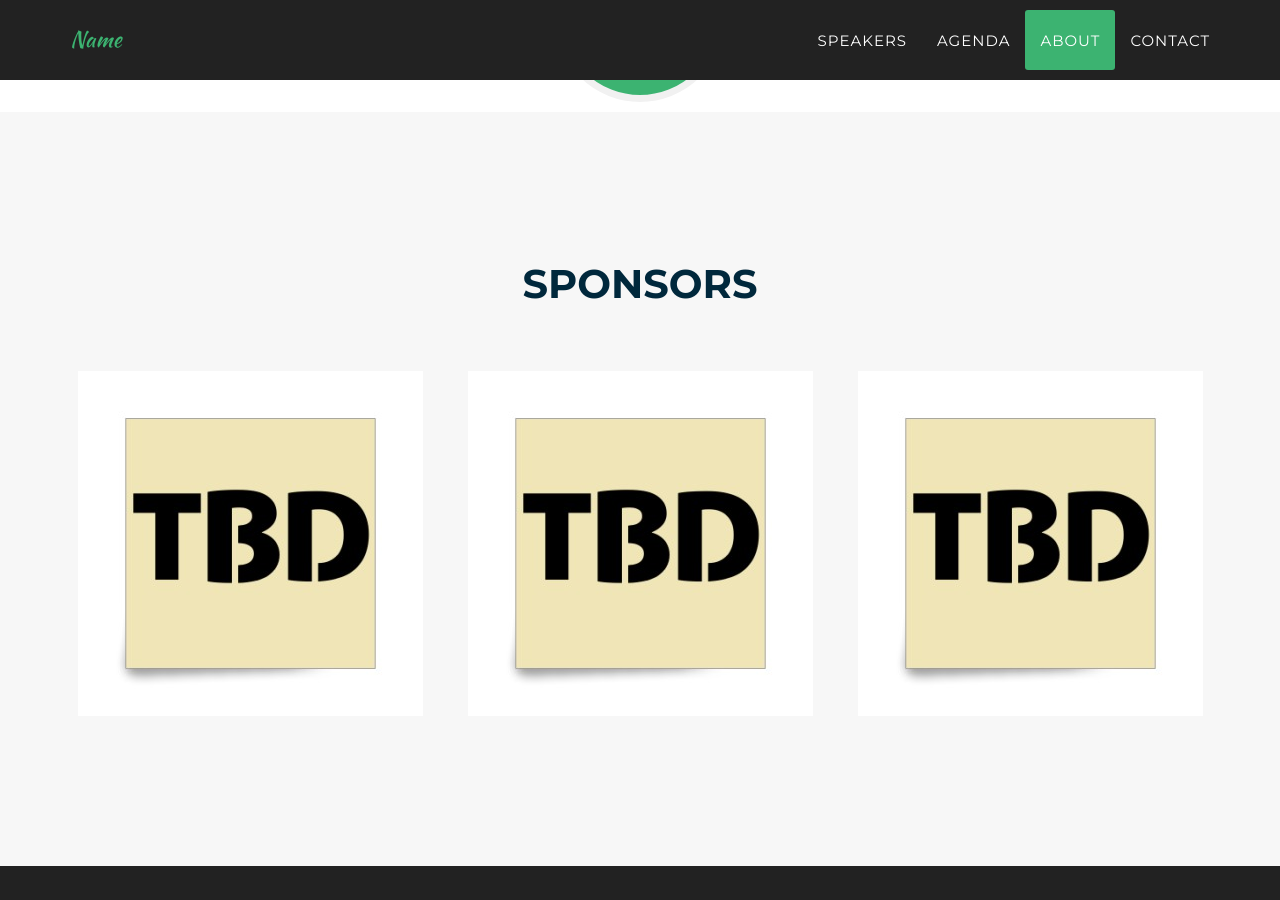
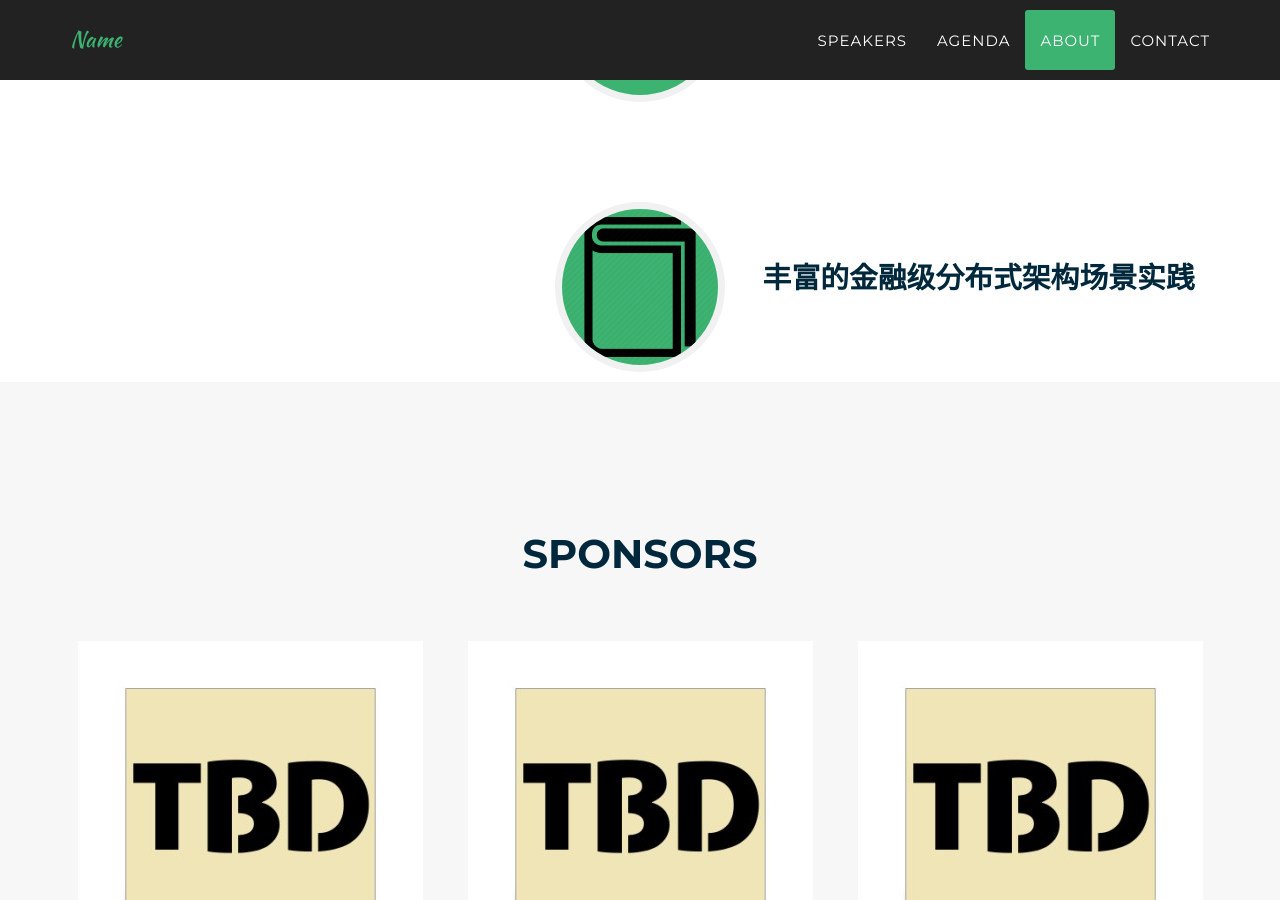
Before and after one commit to antloop/antloop.github.io, a Jekyll site: the page built from _2016_pages/index.html, in a window 1280 px wide and 900 px high, scrolled down 3684 px. Built offline with Jekyll 4.4.1, drawn with Linux system fonts in a browser that asks for light colours; some web fonts are replaced.

Commit message:
poc stage

```diff
--- a/_includes/2016_data/about.html
+++ b/_includes/2016_data/about.html
@@ -16,7 +16,7 @@
                             </div>
                             <div class="timeline-panel">
                                 <div class="timeline-heading">
-                                    <div style="font-size: 180%; margin-top:60px">
+                                    <div style="font-size: 160%; margin-top:60px">
                                         <h4>接口、组件级自动化测试</h4>
                                     </div>
                                 </div>
@@ -32,7 +32,7 @@
                             </div>
                             <div class="timeline-panel">
                                 <div class="timeline-heading">
-                                    <div style="font-size: 180%; margin-top:60px">
+                                    <div style="font-size: 160%; margin-top:60px">
                                         <h4>标准、精细化测试验证</h4>
                                     </div>
                                 </div>
@@ -48,7 +48,7 @@
                             </div>
                             <div class="timeline-panel">
                                 <div class="timeline-heading">
-                                    <div style="font-size: 180%; margin-top:60px">
+                                    <div style="font-size: 160%; margin-top:60px">
                                         <h4>高效、可视化用例维护</h4>
                                     </div>
                                 </div>
@@ -58,6 +58,22 @@
                                 <!--<a href="/2016/team" class="page-scroll btn btn-sm">Learn More</a>-->
                             </div>
                         </li>
+                        <li class="timeline-inverted">
+                            <div class="timeline-image">
+                                <img class="img-circle img-responsive" src="../css/2016_style/img/booklet-icon.png" alt="">
+                            </div>
+                            <div class="timeline-panel">
+                                <div class="timeline-heading">
+                                    <div style="font-size: 160%; margin-top:60px">
+                                        <h4>丰富的金融级分布式架构场景实践</h4>
+                                    </div>
+                                </div>
+                                <!--<div class="timeline-heading">-->
+                                <!--<p class="text-muted">View or Download our event booklet</p>-->
+                                <!--</div>-->
+                                <!--<a href="/booklet" class="page-scroll btn btn-sm">Learn More</a>-->
+                            </div>
+                        </li>
                     </ul>
                 </div>
             </div>
--- a/_includes/2017_data/intro.html
+++ b/_includes/2017_data/intro.html
@@ -29,7 +29,7 @@
                 }
                 </style>
 
-                <div class="video"><iframe src="https://gw.alipayobjects.com/os/rmsportal/oPninrPrIPyPirmHmBWr.mp4" frameborder="0" allowTransparency="true" allowFullScreen="true"></iframe></div><br>
+                <div class="video"><iframe src="https://gw.alipayobjects.com/os/rmsportal/shjRDDMosIYyXEbOCfKv.mp4" frameborder="0" allowTransparency="true" allowFullScreen="true"></iframe></div><br>
 
                  <!--<center><a href="#" class="page-scroll btn btn-xl">Registration Closed</a></center>-->
             </div>
--- a/_layouts/2017_home.html
+++ b/_layouts/2017_home.html
@@ -10,7 +10,7 @@
     <div class="container">
         <div class="intro-text">
             <div class="intro-heading">Acts<br></div>
-            <div class="intro-lead-in">Acts make test simple！</div>
+            <div class="intro-lead-in">Acts makes test simple！</div>
             <!-- <div class="intro-lead-in">Location</div> -->
             <a href="#intro" class="page-scroll btn btn-xl">Learn More</a>
         </div>
```
Also changed, not shown: 3 other files.
